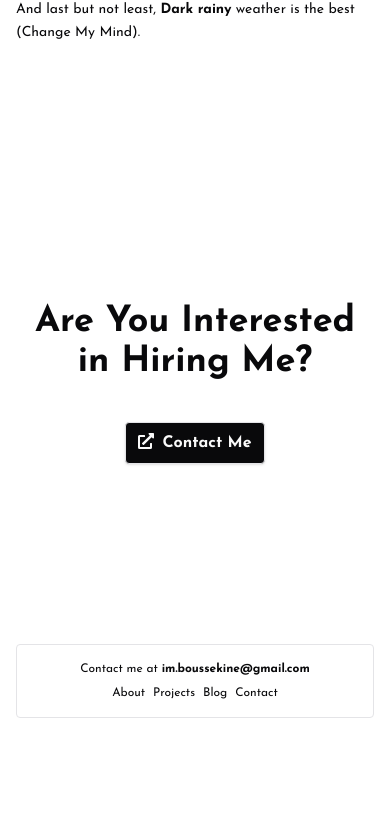
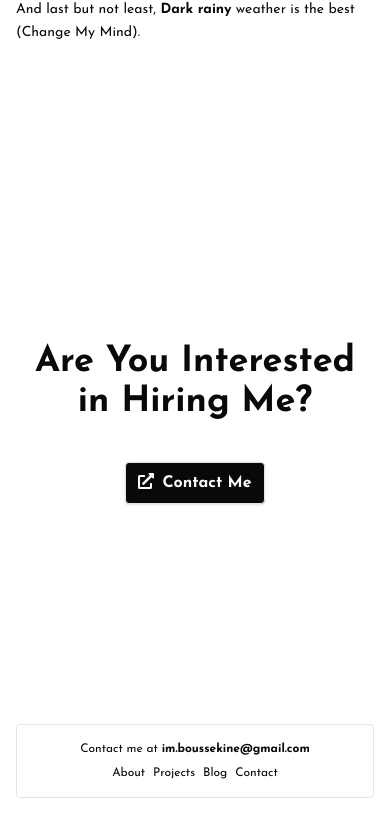
Before and after one commit to 1sma31L/Portfolio, a Next.js app: page / in a window 390 px wide. Shown: the part 4635-5460 px from the top of the page. Before the commit the page ends 5380 px from the top, so only its background shows below. Built offline with nearby package versions, Linux system fonts and the light colour scheme.

Commit message:
fix: added margin to client section to fix space between it and the footer in landscape mode in small screen

```diff
--- a/src/app/page.tsx
+++ b/src/app/page.tsx
@@ -179,7 +179,7 @@ function Home() {
 				</section>
 				<section
 					id="client"
-					className="flex flex-col w-full justify-center items-center gap-10 md:min-h-[60vh] min-h-[50vh]">
+					className="flex flex-col w-full justify-center items-center gap-10 md:min-h-[60vh] min-h-[50vh] my-10">
 					<h1 className="text-4xl md:text-6xl font-extrabold text-center">
 						Are You Interested in Hiring Me?
 					</h1>
```
